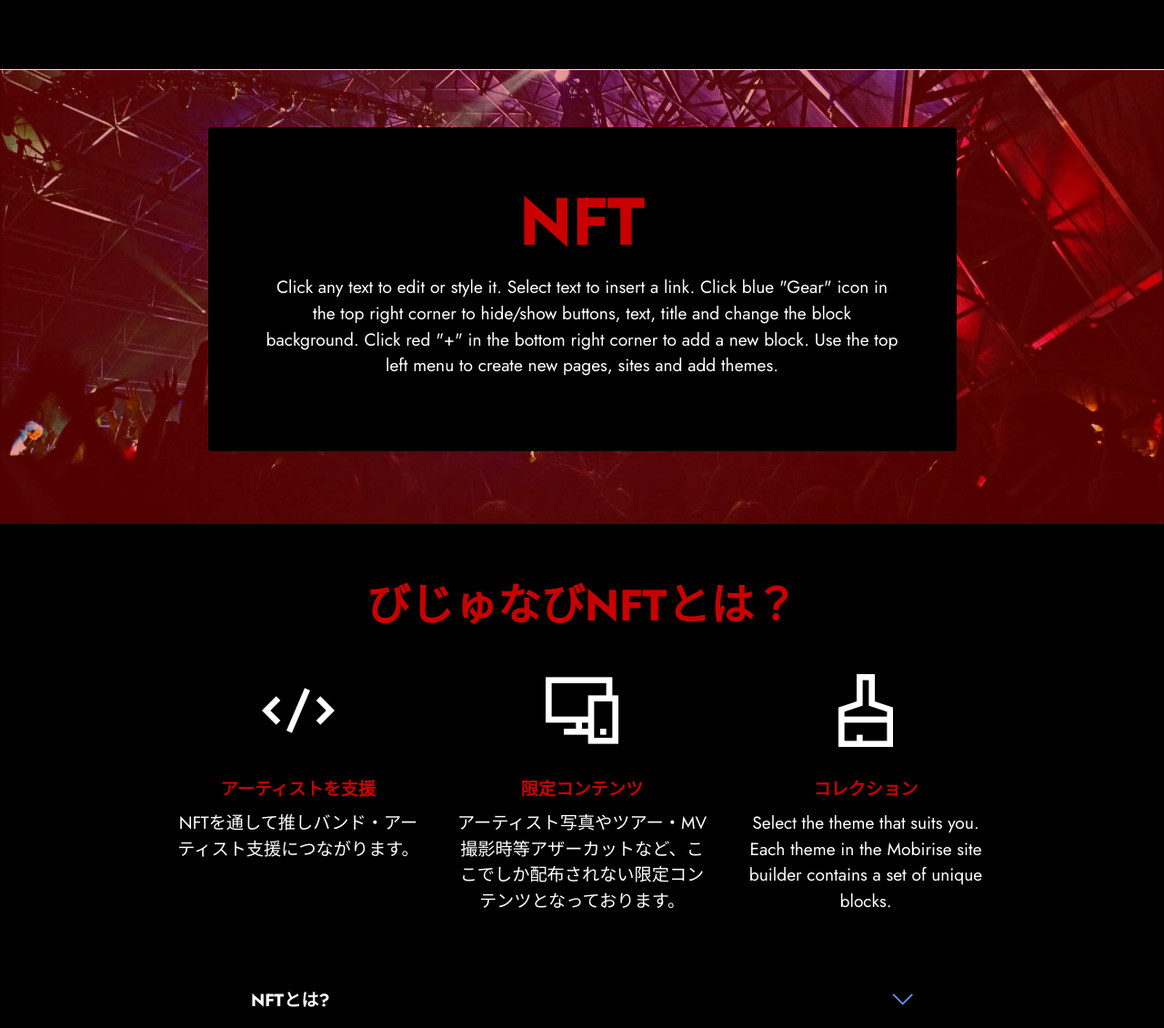
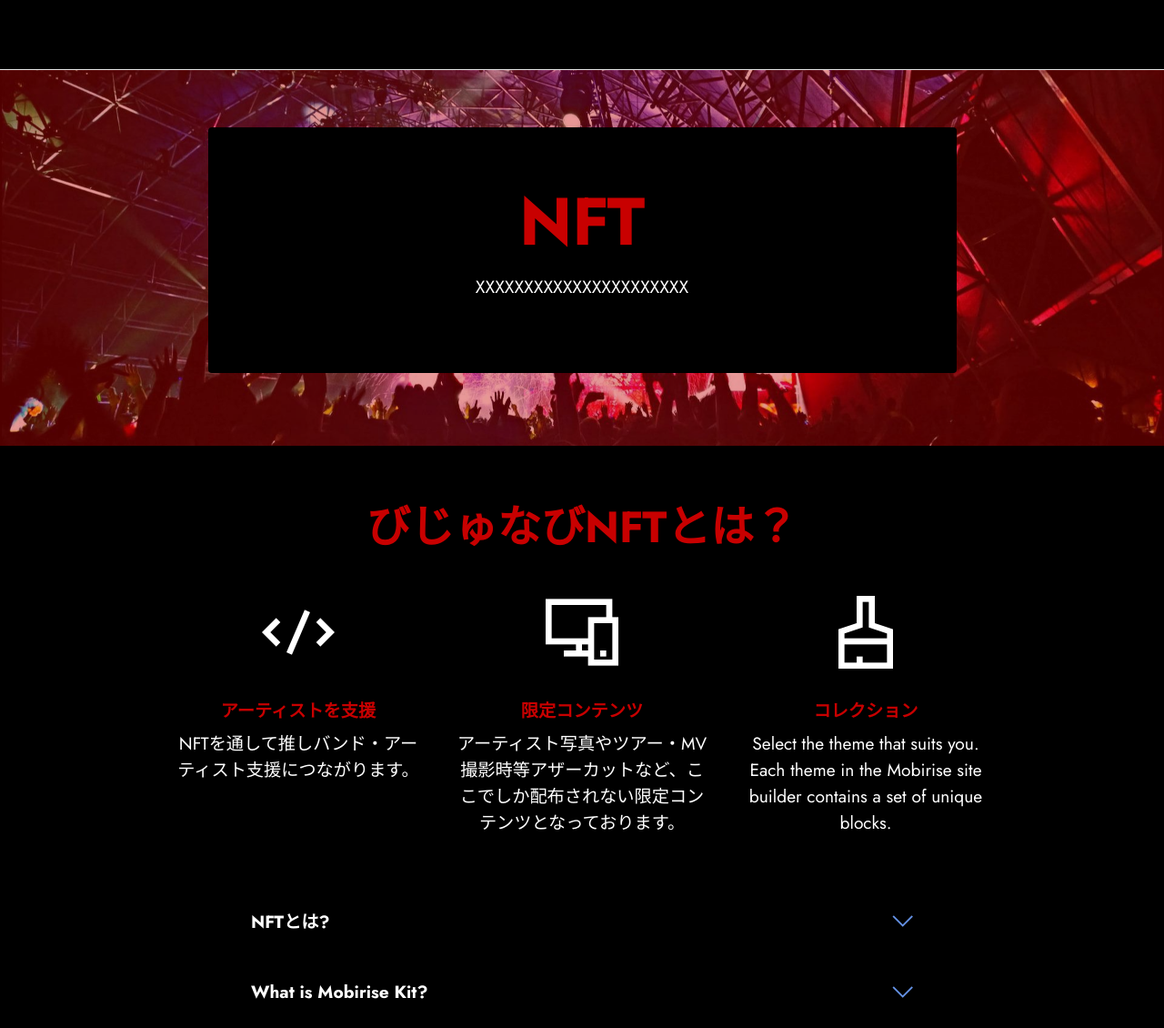
Before and after one commit to mljbando/visunavi_lp, a plain HTML site: page index.html in a window 1280 px wide. Shown: the top 1130 px of the page at 91% size. Drawn offline with Linux system fonts and the light colour scheme; files whose address does not match are found by name.

Commit message:
テスト

```diff
--- a/index.html
+++ b/index.html
@@ -68,10 +68,7 @@
                     <div class="card-box align-center">
                         <h1 class="card-title mbr-fonts-style mb-3 display-1">
                             <strong>NFT</strong></h1>
-                        <p class="mbr-text mbr-fonts-style display-7">Click any text to edit or style it. Select
-                            text to insert a link. Click blue "Gear" icon in the top right corner to hide/show buttons,
-                            text, title and change the block background. Click red "+" in the bottom right corner to add
-                            a new block. Use the top left menu to create new pages, sites and add themes.</p>
+                        <p class="mbr-text mbr-fonts-style display-7">XXXXXXXXXXXXXXXXXXXXXX</p>
 
                     </div>
                 </div>
```
